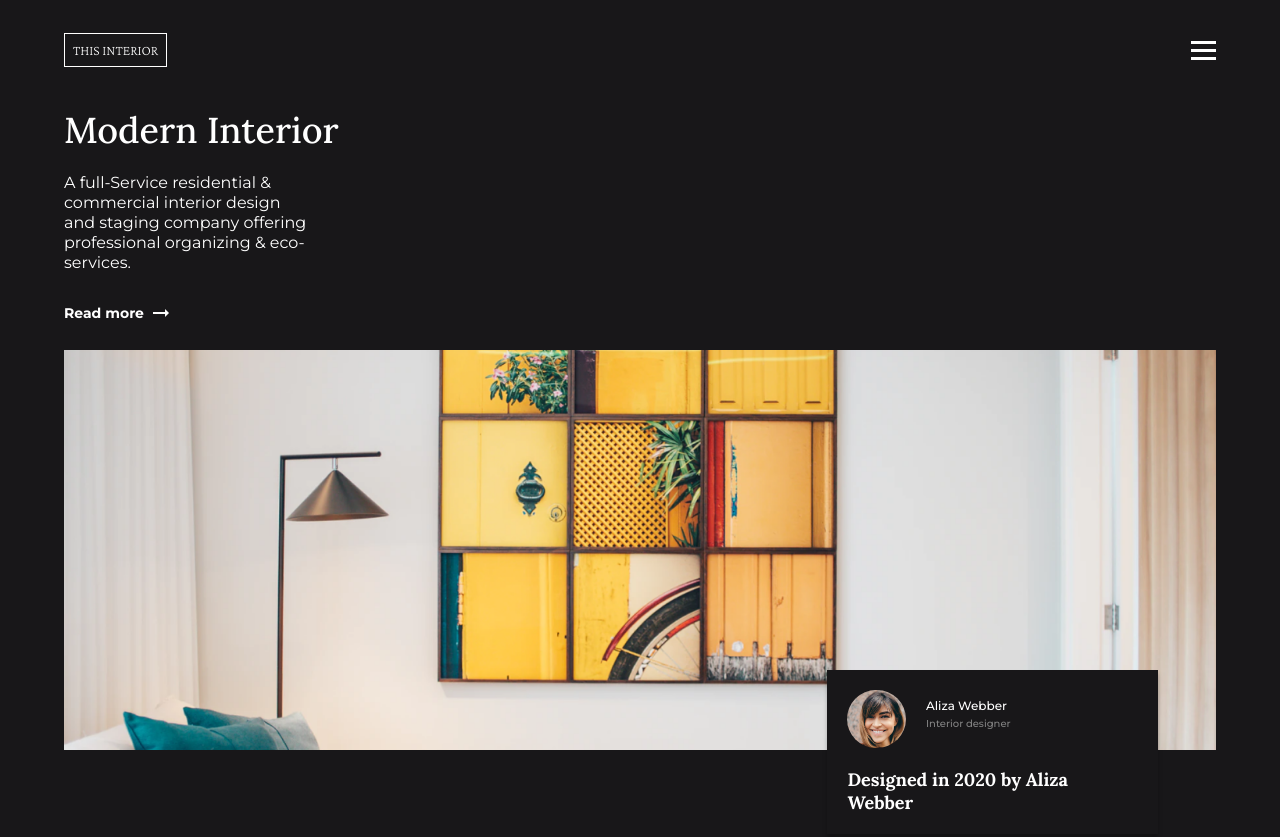
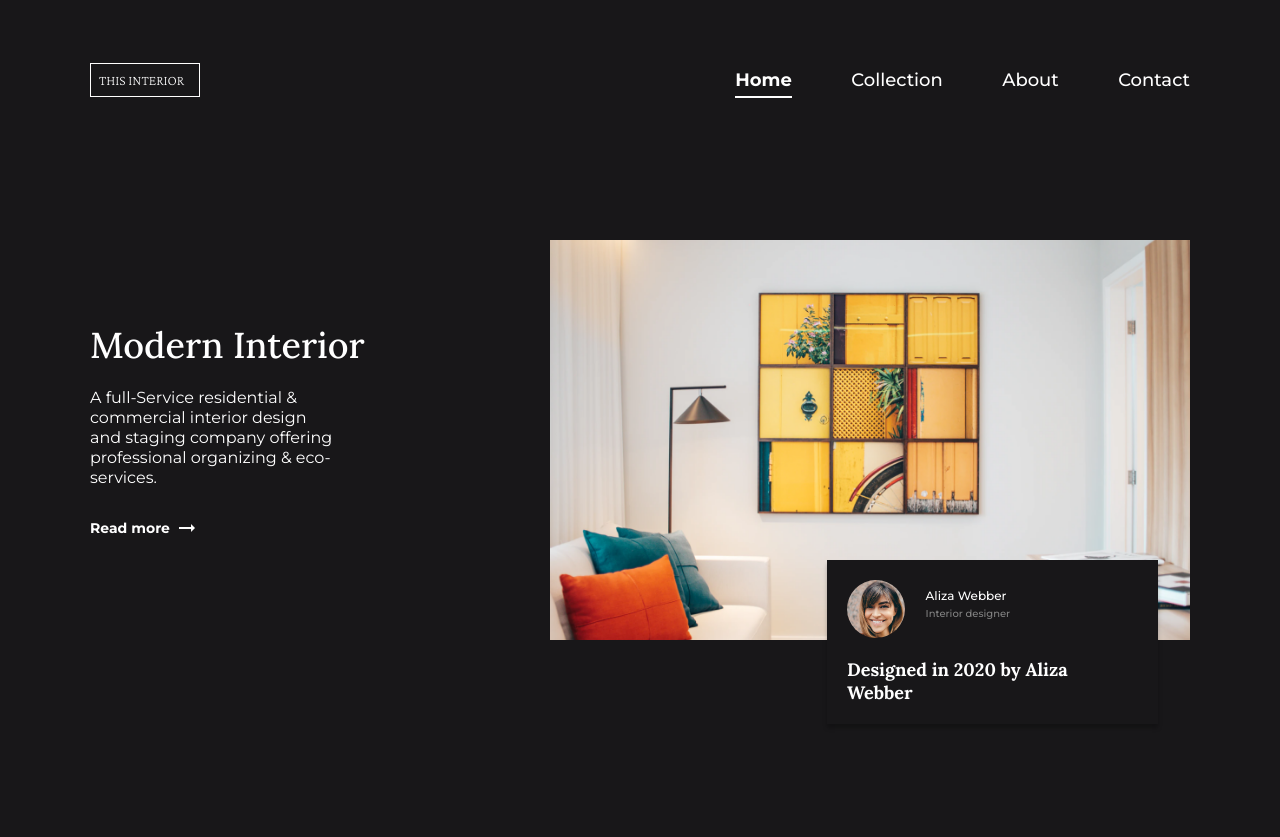
Before and after one commit to Nessvah/Interior-consultant, a plain HTML site: page index.html in a window 1280 px wide. Shown: the top 837 px of the page. Drawn offline with nearby package versions, Linux system fonts and the light colour scheme.

Commit message:
add some media queries

```diff
--- a/resources/css/style.css
+++ b/resources/css/style.css
@@ -41,7 +41,7 @@ a {
 }
 
 .navbar {
-  min-height: 100px;
+  height: 20vh;
   display: flex;
   justify-content: space-between;
   align-items: center;
@@ -212,7 +212,7 @@ button {
 /* FOOTER */
 
 footer {
-  min-height: 100px;
+  height: 10vh;
   width: auto;
   display: flex;
   justify-content: center;
@@ -239,3 +239,43 @@ a {
 a:active {
   color: red;
 }
+
+@media (min-width: 768px) {
+  .hamburguer {
+    display: none;
+  }
+
+  .logo {
+    width: 12rem;
+  }
+
+  .nav-menu {
+    position: inherit;
+    flex-direction: row;
+    justify-content: flex-end;
+    align-items: center;
+    gap: 6%;
+  }
+
+  /* MAIN CONTENT */
+
+  .main-container {
+    height: 70vh;
+    display: flex;
+    flex-direction: row;
+    justify-content: space-between;
+    align-items: center;
+    gap: 4%;
+  }
+
+  .content-right {
+    width: 50vw;
+  }
+}
+
+@media only screen and (min-width: 1200px) {
+  .site-container {
+    max-width: 1100px;
+    margin: 0 auto;
+  }
+}
```
